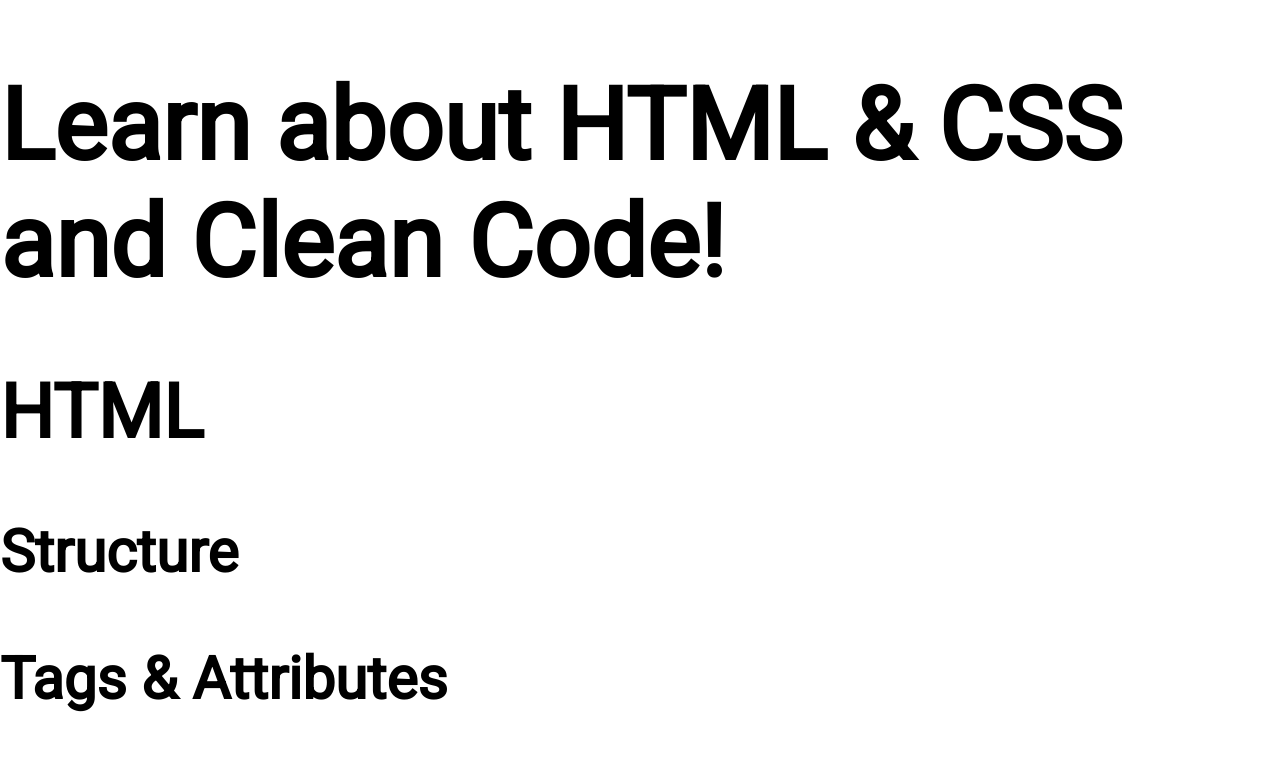
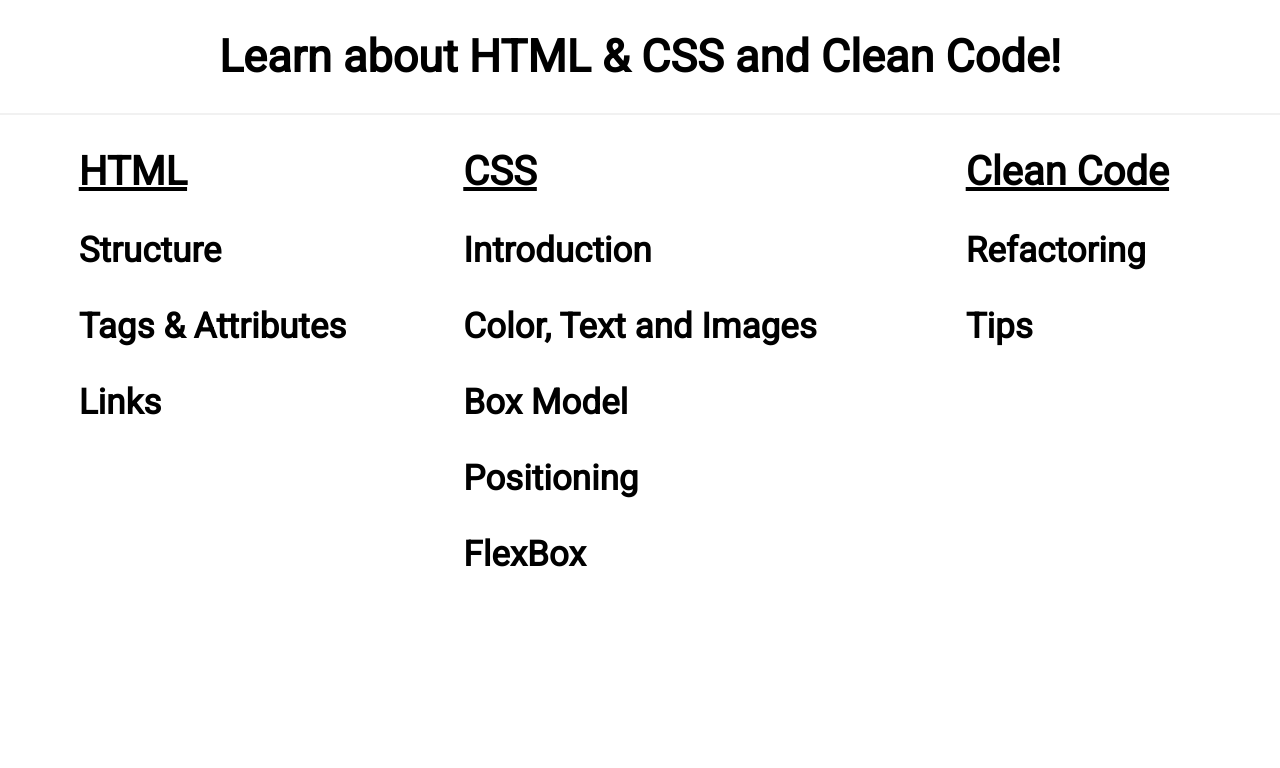
Before and after one commit to adapass182/teamawesome, a plain HTML site: page index.html in a window 1280 px wide. Shown: the top 768 px of the page. Drawn offline with Linux system fonts and the light colour scheme.

Commit message:
added CSS grid layout and some styling, as well as cleanCoding html page

```diff
--- a/index.html
+++ b/index.html
@@ -5,8 +5,10 @@
   <link href="https://fonts.googleapis.com/css?family=Lato|Roboto" rel="stylesheet">
 </head>
 <body>
+<div class="bottomborder">
 <h1>Learn about HTML & CSS and Clean Code!</h1>
-<div>
+</div>
+<div class="gridlayout">
   <div>
     <h2>HTML</h2>
         <h3>Structure</h3>
@@ -34,7 +36,7 @@
 <br>
   <h4>Current date: </h4>
 <script src="main.js"></script>
-
+</div>
 </body>
 </html>
 
--- a/styles/style.css
+++ b/styles/style.css
@@ -10,3 +10,43 @@ body {
 h1, h2, h3, h4, h5 {
   font-family: 'Roboto', sans-serif;
 }
+
+h1 {
+  font-size: 0.9rem;
+  text-align: center;
+}
+
+h2 {
+  font-size: 0.8rem;
+  text-decoration: underline;
+}
+
+h3 {
+  font-size: 0.7rem;
+}
+
+h4 {
+  font-size: 0.6rem;
+}
+
+h5 {
+  font-size: 0.5rem;
+}
+
+p {
+  font-size: 0.4rem;
+}
+
+.gridlayout {
+  display: grid;
+  grid-template-columns: repeat(3, 33%);
+  grid-auto-flow: row;
+  grid-gap: 5px;
+  justify-items: center;
+  align-items: start;
+  justify-content: center;
+}
+
+.bottomborder {
+  border-bottom: 2px solid #f1f1f1;
+}
```
Also changed, not shown: cleanCoding.html (added, +14 -0 lines).
